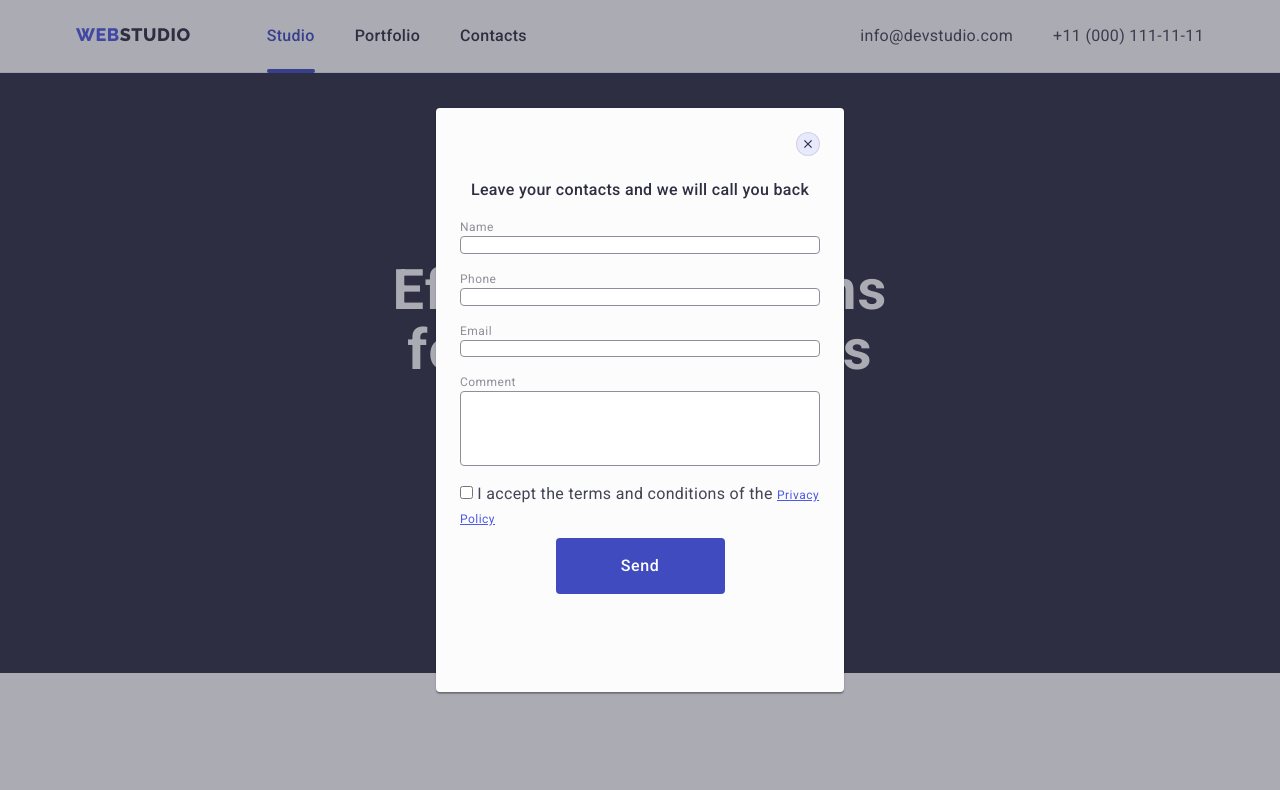
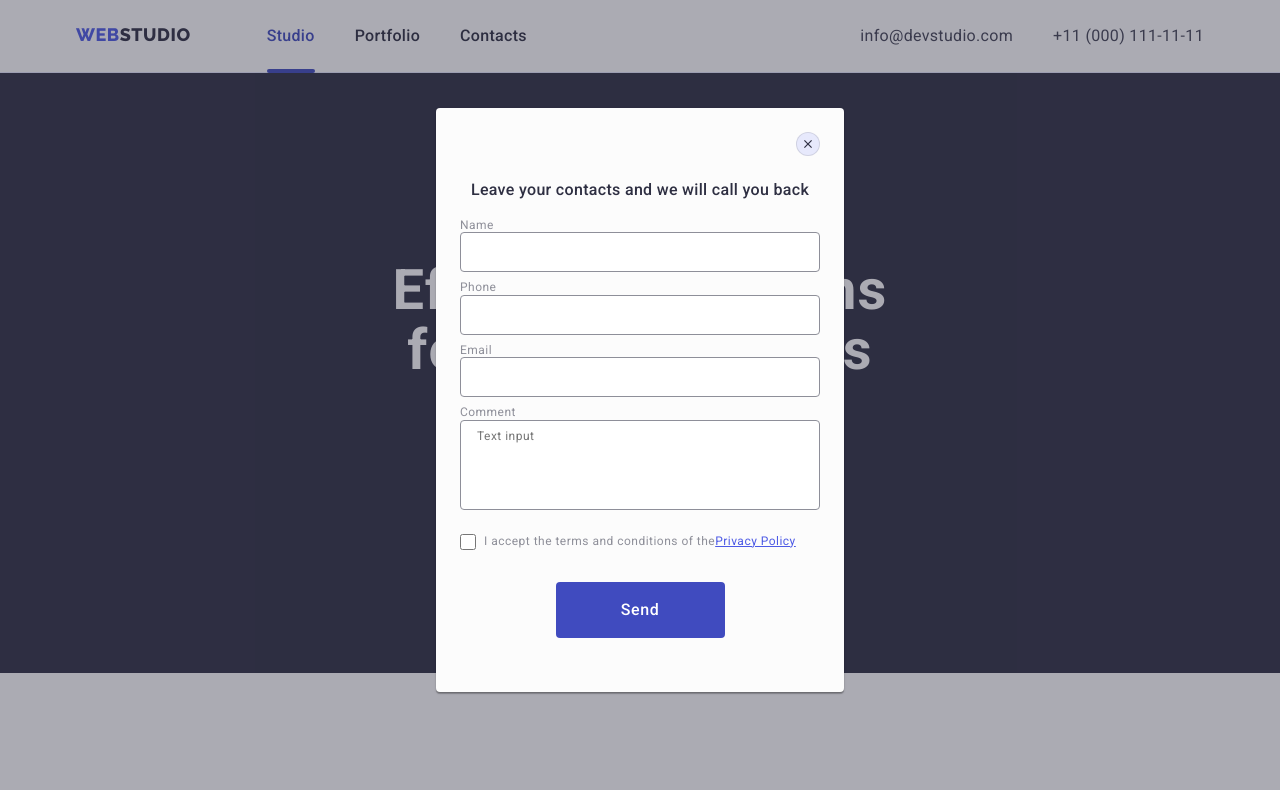
Before and after one commit to OKhanzhyn/goit-markup-hw-05, a plain HTML site: page index.html in a window 1280 px wide. Both pictures are taken after a click on the button "Order Service". Shown: the top 790 px of the page. Drawn offline with nearby package versions, Linux system fonts and the light colour scheme.

Commit message:
HT5 ver1

```diff
--- a/css/styles.css
+++ b/css/styles.css
@@ -347,7 +347,7 @@ box-shadow: 0px 4px 4px 0px rgba(0, 0, 0, 0.15);}
 
 .ftr-soc-title {font-weight: 500;
   font-size: 16px;
-  line-height: 1,5;
+  line-height: 1.5;
   letter-spacing: 0.02em; color: #FFFFFF; margin-bottom: 16px;}
 
 .ftr-soc-conts {display: flex; gap: 16px;}
@@ -517,12 +517,15 @@ fill: #2E2F42; transition: fill 250ms cubic-bezier(0.4, 0, 0.2, 1);}
  .modal-btn:focus .modal-icon  {fill: #ffffff;}
 
  /*-----Modal form-----*/
+
+
+ .modal {padding: 70px 24px 24px;}
+
  .form-cont {display: flex;
   flex-direction: column;
   justify-content: center;
   align-items: center;
 }
- .modal {padding: 70px 24px 24px;}
  .modal-form {
   display: flex;
   flex-direction: column;
@@ -534,29 +537,41 @@ fill: #2E2F42; transition: fill 250ms cubic-bezier(0.4, 0, 0.2, 1);}
 .form-title {display: flex;
   font-weight: 500;
   font-size: 16px;
-  line-height: 1,5;
+  line-height: 1.5;
   letter-spacing: 0.02em; color: #2E2F42;
   margin-bottom: 16px;}
 
   .form-label {
     display: flex;
     flex-direction: column;
-    margin-bottom: 8px;
     font-size: 12px;
-    line-height: 1,2;
-    letter-spacing: 0.04em; color: var(--cust-link-cl);
+    line-height: 1.2;
+    letter-spacing: 0.04em;
+    color: rgba(142, 143, 153, 1);
   }
+
   .form-input {
-    padding-top: 8px 16px;
+    padding: 8px 16px;
     font-size: 12px;
-    line-height: 1,2;
+    line-height: 1.2;
     letter-spacing: 0.04em;
     color:  rgba(46, 47, 66, 0.4);
     border: 1px solid var(--cust-link-cl);
     border-radius: 4px;
     width: 360px;
-    resize: none;
+    height: 40px;
   }
+
+  .comm-form-input {padding: 8px 16px;
+    font-size: 12px;
+    line-height: 1.2;
+    letter-spacing: 0.04em;
+    color: rgba(46, 47, 66, 0.4);
+    border: 1px solid var(--cust-link-cl);
+    border-radius: 4px;
+    width: 360px;
+    resize: none;}
+
   .form-button {display: flex;
   justify-content: center;
   align-items: center;
@@ -566,20 +581,36 @@ fill: #2E2F42; transition: fill 250ms cubic-bezier(0.4, 0, 0.2, 1);}
   background-color: var(--btn-bg-focus-cl);
   font-weight: 500;
   font-size: 16px;
-  line-height: 1,5;
+  line-height: 1.5;
   letter-spacing: 0.04em;
   color: #FFFFFF;
   border-radius: 4px;
-  box-shadow: 0 4 4 rgba(0, 0, 0, 0.15);}
+  box-shadow: 0 4 4 rgba(0, 0, 0, 0.15);
+  cursor: pointer;}
 
 .policy {font-size: 12px;
-  line-height: 1,2;
+  line-height: 1.33;
   letter-spacing: 0.04em;
   color:  var(--pf-btn-text-cl);
   text-decoration: underline;
   }
-.checkbox-text { font-size: 12px;
-  line-height: 1,33;
+.checkbox-text {
+  display: flex;
+  font-size: 12px;
+  line-height: 1.2;
   letter-spacing: 0.04em;
-  color:  rgba(142, 143, 153, 1)
-  ;}
+  color:  rgba(142, 143, 153, 1);
+  width: 360px;
+  margin-top: 16px;
+  margin-bottom: 24px;}
+
+.check-box {
+  margin-right: 8px;
+  width: 16px;
+  height: 16px;
+  border-radius: 2px;
+  border: 1 solid rgba(46, 47, 66, 0.4);}
+
+.check-box:focus {
+  background-color: var(--btn-bg-focus-cl);
+  fill: #F4F4FD;}
--- a/index.html
+++ b/index.html
@@ -458,17 +458,19 @@
             <label class="form-label">
               Comment
               <textarea
-                class="form-input"
-                name="user-comment"
-                placeholder="Text input"
-                id="user-comment"
-                rows="5">
-              </textarea>
+               class="comm-form-input"
+               name="user-comment"
+               placeholder="Text input"
+               id="user-comment"
+               rows="5"
+              ></textarea>
             </label>
-            <label>
-              <input class="checkbox-text" type="checkbox" name="hobby" value="acception" />
+
+            <label class="checkbox-text">
+              <input class="check-box" type="checkbox" name="policy-acception" value="acception" />
               I accept the terms and conditions of the <span class="policy">Privacy Policy</span>
             </label>
+
             <button class="form-button" type="submit">Send</button>
           </form>
         </div>
```
